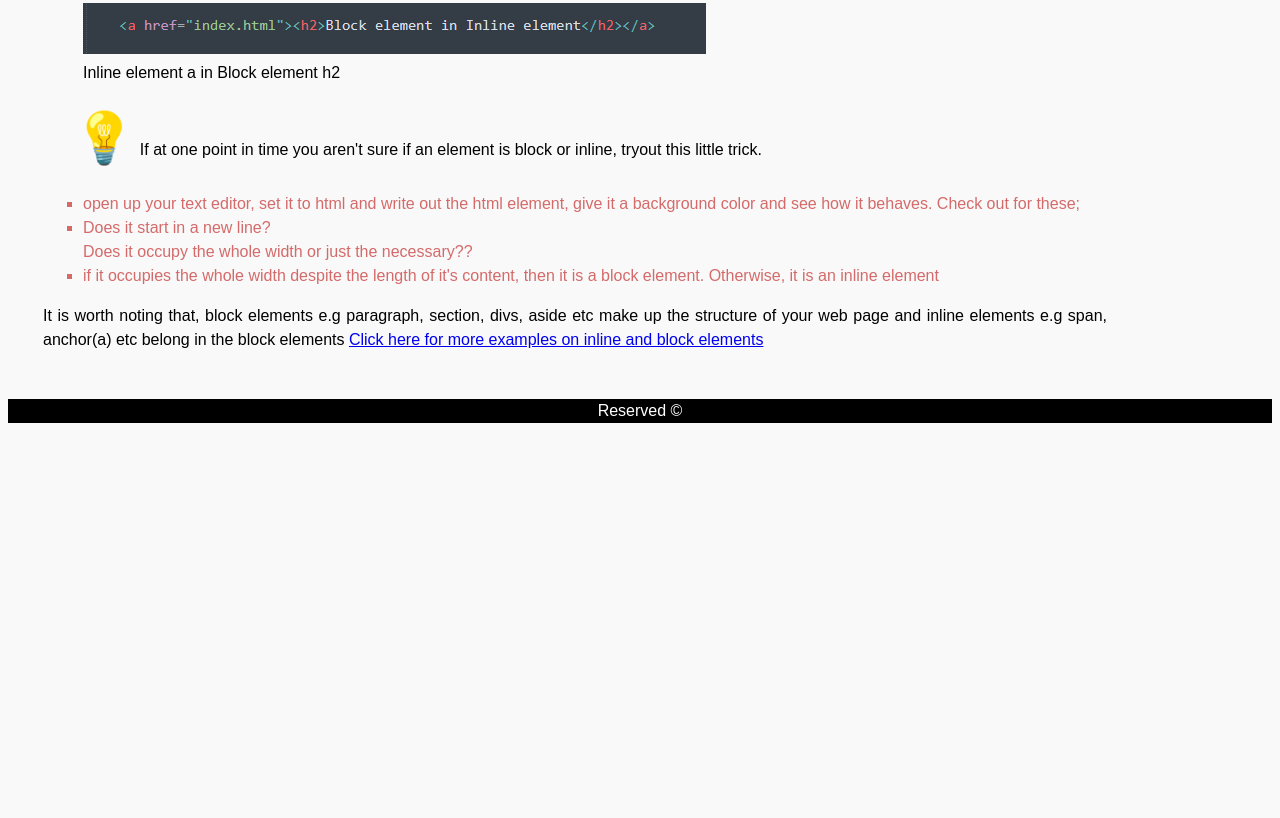
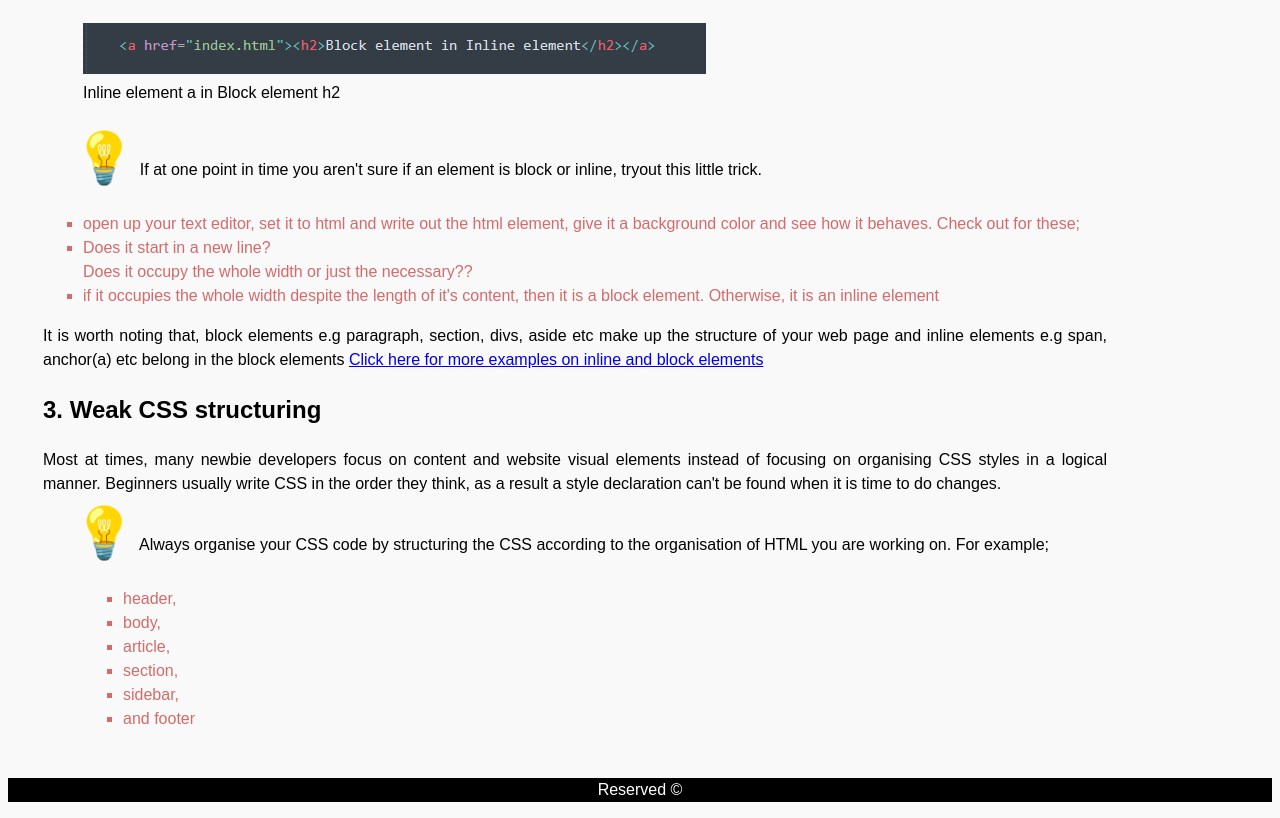
Before and after one commit to ringnyu/web-development, a plain HTML site: page project 2 - blog/index.html in a window 1280 px wide. Shown: the part 1905-2723 px from the top of the page. Before the commit the page ends 2344 px from the top, so only its background shows below. Drawn offline with Linux system fonts and the light colour scheme.

Commit message:
third mistake completed

```diff
--- a/project 2 - blog/index.html
+++ b/project 2 - blog/index.html
@@ -7,8 +7,7 @@
 	<link rel="stylesheet" type="text/css" href="style.css">
 </head>
 <body>
-	<header id="header-background">
-	</header>
+	<header id="header-background"></header>
 
 	<nav>
 			<ul>
@@ -37,7 +36,7 @@
 			<br>That is the same scenario when a browser comes in contact with a document without a DOCTYPE. We all can agree that the results of such a document won't be as good as we expected.<br>
 			So, to avoid making such mistakes consider the points below;
 
-			<ul>
+			<ul class="tipsandTricks">
 				<li>Use DOCTYPE, irrespective of the kind of HTML you use in your code</li>
 				<li>Always place DOCTYPE in the first line of your source code</li>
 				<li>Take note, DOCTYPE is case-sensitive</li>
@@ -49,7 +48,7 @@
 			</h2>
 			Before we get into this, it will be of great importance we understand that, <strong>each HTML element is either displayed in Block or Inline</strong>. <br>
 			Block elements are <em> elements that always start on a new line and takes up the full width availableon the web page, effectively blocking out any other element from being close to it</em> <br>
-			Inline elements are <em> elements that don't start in a new line and only take up width as necessary. </em> <br>
+			Inline elements are <em> elements that don't start in a new line and only take up width as necessary, thereby allowing other elements to be in line with the inline element. </em> <br>
 			With that said, a block element should never &#10060; be placed in an inline element. Let's take an example:
 			<blockquote>Give the link of elements in the navigation heading 2</blockquote>
 			<span>&#10060;</span> <br>
@@ -59,7 +58,7 @@
 			<figure> <img src="images/Block-in-INline-elt.png"> <figcaption> Inline element a in Block element h2 </figcaption></figure>
 
 			<span>&#128161;</span> If at one point in time you aren't sure if an element is block or inline, tryout this little trick. <br>
-			<ul>
+			<ul class="tipsandTricks">
 				<li> open up your text editor, set it to html and write out the html element, give it a background color and see how it behaves. Check out for these;</li>
 
 				<li>
@@ -72,6 +71,21 @@
 
 			It is worth noting that, block elements e.g paragraph, section, divs, aside etc make up the structure of your web page and inline elements e.g span, anchor(a) etc belong in the block elements <a href="https://www.w3schools.com/htmL/html_blocks.asp"> Click here for more examples on inline and block elements</a>
 
+			<h2>
+					3. Weak CSS structuring
+			</h2>
+			Most at times, many newbie developers  focus on content and website visual elements instead of focusing on organising CSS styles in a logical manner. Beginners usually write CSS in the order they think, as a result a style declaration can't be found when it is time to do changes.<br>
+			<span>&#128161;</span> Always organise your CSS code by structuring the CSS according to the organisation of HTML you are working on. For example; <br>
+			<blockquote>
+				<ul class="tipsandTricks">
+					<li>header,</li>
+					<li>body,</li>
+					<li>article,</li>
+					<li>section,</li>
+					<li>sidebar,</li>
+					<li>and footer</li>
+				</ul>
+			</blockquote>
 		</p>
 		</article>
 
--- a/project 2 - blog/style.css
+++ b/project 2 - blog/style.css
@@ -58,7 +58,7 @@ li {
 	padding: 0 10px 10px 80px;
 
 }
-.tipsandTricks , li{
+.tipsandTricks > li{
 	display: list-item;
 	list-style-type: square;
 	color:  #D46A6A;
```
